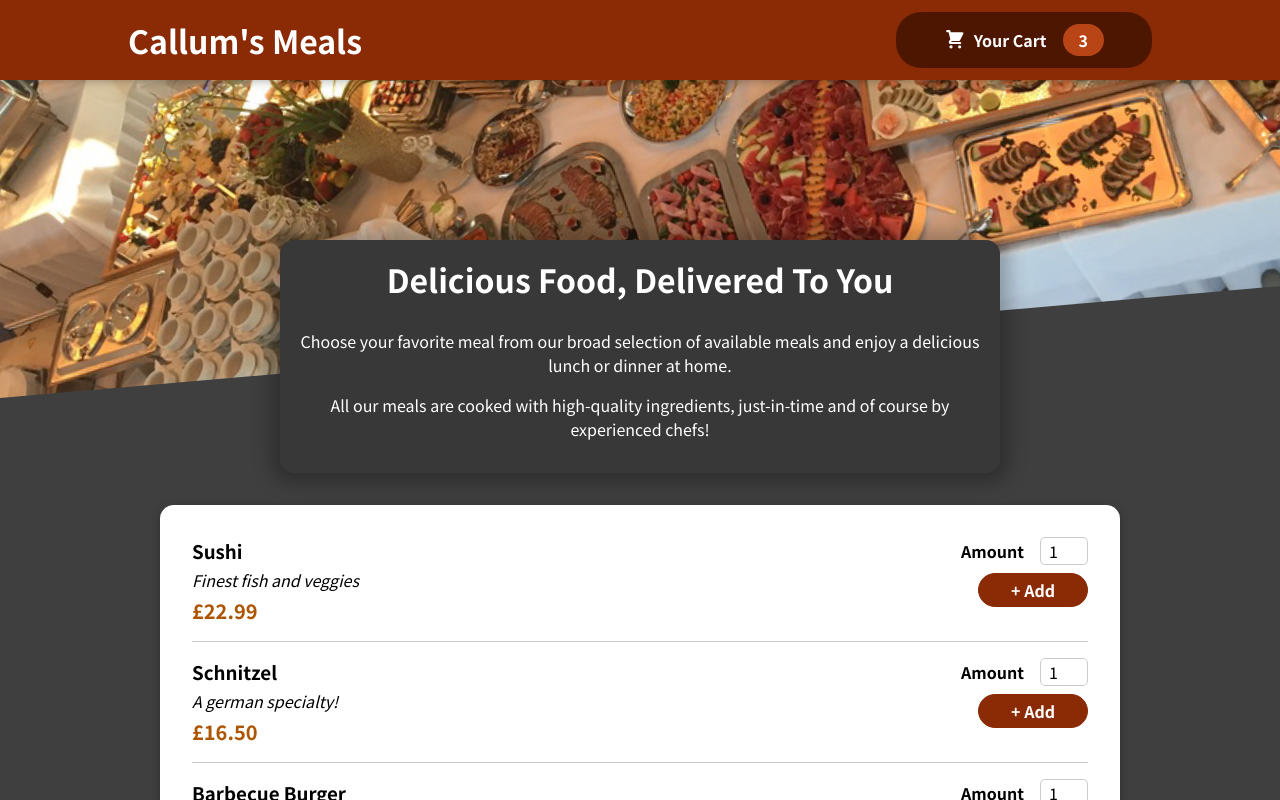
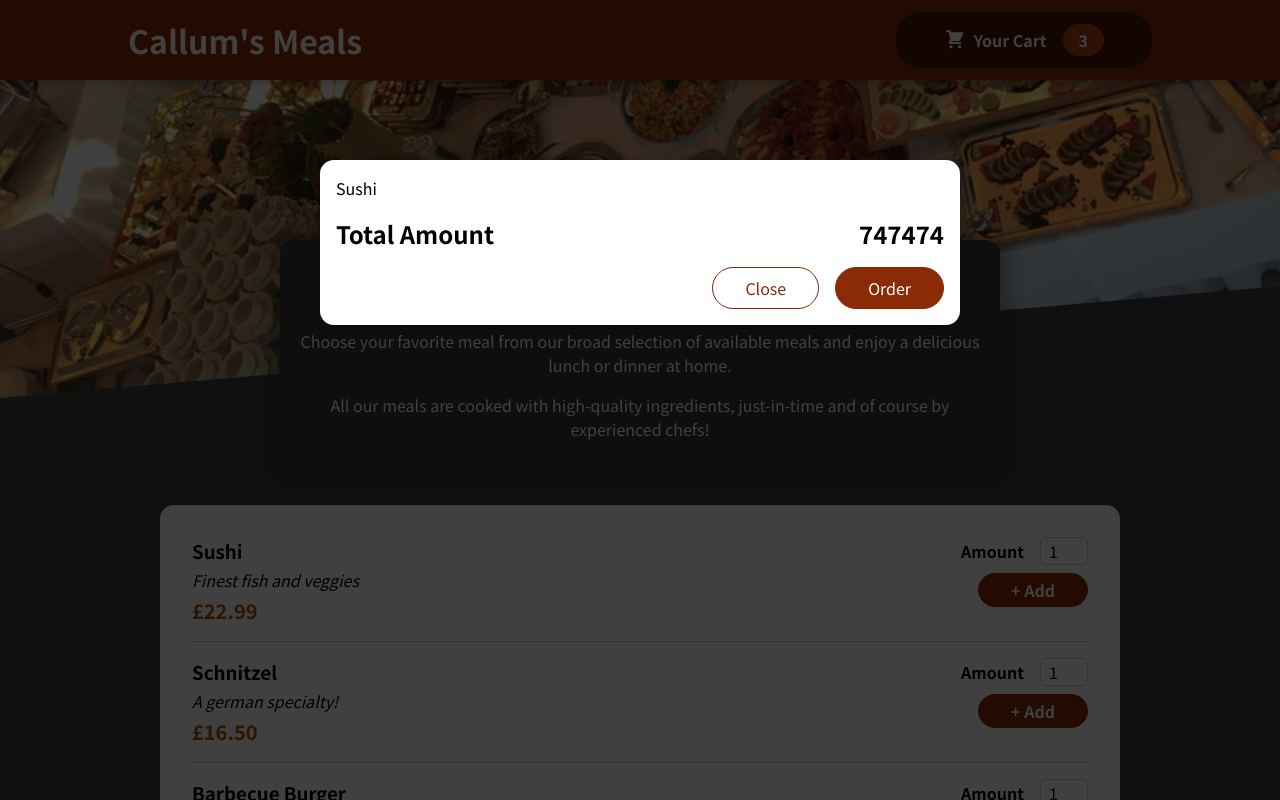
Before and after one commit to calgdon/Food-App, a React (Create React App) app: page / in a window 1280 px wide. Shown: the top 800 px of the page. Built offline with nearby package versions, Linux system fonts and the light colour scheme.

Commit message:
added in a modal

```diff
--- a/public/index.html
+++ b/public/index.html
@@ -28,6 +28,7 @@
   </head>
   <body>
     <noscript>You need to enable JavaScript to run this app.</noscript>
+    <div id="overlays"></div>
     <div id="root"></div>
     <!--
       This HTML file is a template.
--- a/src/App.js
+++ b/src/App.js
@@ -1,9 +1,11 @@
 import { Fragment } from "react";
 import Header from "./components/Layout/Header";
 import Meals from "./components/Meals/Meals";
+import Cart from "./components/Cart/Cart";
 function App() {
   return (
     <Fragment>
+    <Cart />
       <Header />
       <main>
         <Meals />
--- /dev/null
+++ b/src/components/Cart/Cart.js
@@ -0,0 +1,31 @@
+import React from 'react'
+import classes from './Cart.module.css'
+import Modal from '../UI/Modal';
+
+function Cart(props) {
+
+  const cartItems = (
+    <ul className={classes['cart-items']}>
+      {[{ id: 'c1', name: 'Sushi', amount: 2, price: 12.99 }].map((item) => (
+        <li>{item.name}</li>
+      ))}
+    </ul>
+  );
+
+  return (
+    <Modal>
+    {cartItems}
+    <div className={classes.total}>
+      <span>Total Amount</span>
+      <span>747474</span>
+    </div>
+    <div className={classes.actions}>
+    <button className={classes['button--alt']}>Close</button>
+    <button className={classes.button}>Order</button>
+
+    </div>
+    </Modal>
+  )
+}
+
+export default Cart
--- /dev/null
+++ b/src/components/Cart/Cart.module.css
@@ -0,0 +1,46 @@
+.cart-items {
+    list-style: none;
+    margin: 0;
+    padding: 0;
+    max-height: 20rem;
+    overflow: auto;
+  }
+
+  .total {
+    display: flex;
+    justify-content: space-between;
+    align-items: center;
+    font-weight: bold;
+    font-size: 1.5rem;
+    margin: 1rem 0;
+  }
+
+  .actions {
+    text-align: right;
+  }
+
+  .actions button {
+    font: inherit;
+    cursor: pointer;
+    background-color: transparent;
+    border: 1px solid #8a2b06;
+    padding: 0.5rem 2rem;
+    border-radius: 25px;
+    margin-left: 1rem;
+  }
+
+  .actions button:hover,
+  .actions button:active {
+    background-color: #5a1a01;
+    border-color: #5a1a01;
+    color: white;
+  }
+
+  .actions .button--alt {
+    color: #8a2b06;
+  }
+
+  .actions .button {
+    background-color: #8a2b06;
+    color: white;
+  }
--- /dev/null
+++ b/src/components/UI/Modal.js
@@ -0,0 +1,32 @@
+import { Fragment } from 'react';
+import ReactDOM from 'react-dom';
+
+import classes from './Modal.module.css';
+
+const Backdrop = (props) => {
+  return <div className={classes.backdrop} />;
+};
+
+const ModalOverlay = (props) => {
+  return (
+    <div className={classes.modal}>
+      <div className={classes.content}>{props.children}</div>
+    </div>
+  );
+};
+
+const portalElement = document.getElementById('overlays');
+
+const Modal = (props) => {
+  return (
+    <Fragment>
+      {ReactDOM.createPortal(<Backdrop />, portalElement)}
+      {ReactDOM.createPortal(
+        <ModalOverlay>{props.children}</ModalOverlay>,
+        portalElement
+      )}
+    </Fragment>
+  );
+};
+
+export default Modal;
--- /dev/null
+++ b/src/components/UI/Modal.module.css
@@ -0,0 +1,40 @@
+.backdrop {
+    position: fixed;
+    top: 0;
+    left: 0;
+    width: 100%;
+    height: 100vh;
+    z-index: 20;
+    background-color: rgba(0, 0, 0, 0.75);
+  }
+
+  .modal {
+    position: fixed;
+    top: 20vh;
+    left: 5%;
+    width: 90%;
+    background-color: white;
+    padding: 1rem;
+    border-radius: 14px;
+    box-shadow: 0 2px 8px rgba(0, 0, 0, 0.25);
+    z-index: 30;
+    animation: slide-down 300ms ease-out forwards;
+  }
+
+  @media (min-width: 768px) {
+    .modal {
+      width: 40rem;
+      left: calc(50% - 20rem);
+    }
+  }
+
+  @keyframes slide-down {
+    from {
+      opacity: 0;
+      transform: translateY(-3rem);
+    }
+    to {
+      opacity: 1;
+      transform: translateY(0);
+    }
+  }
```
